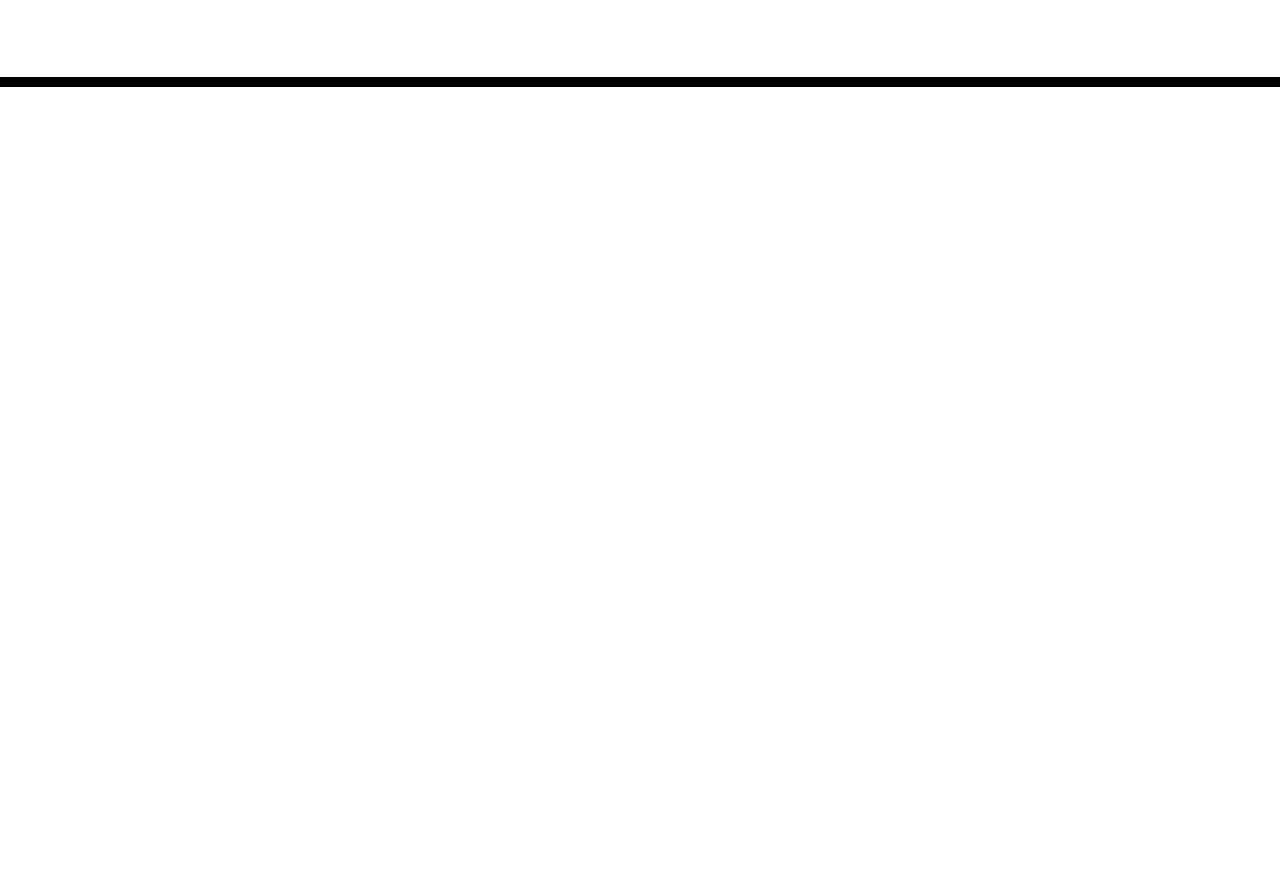
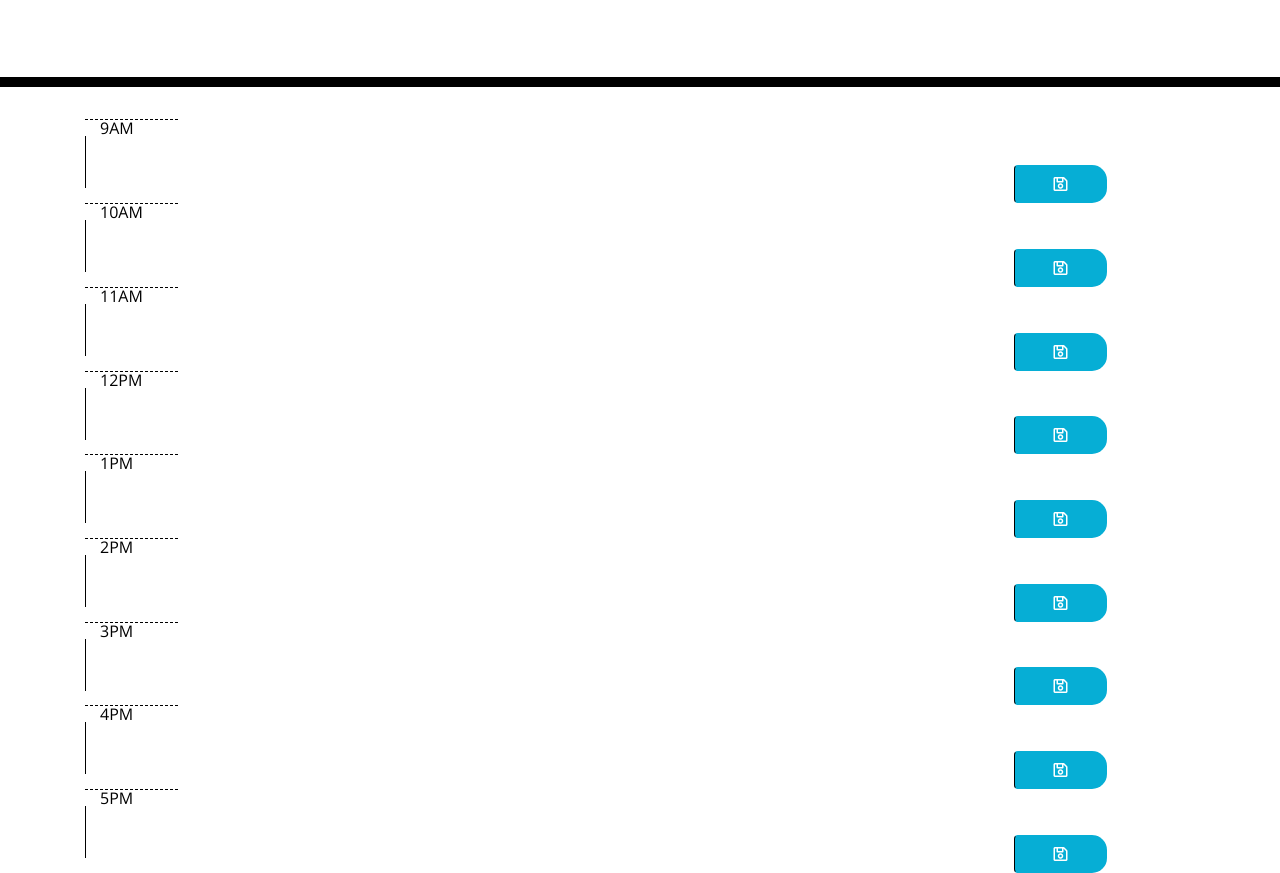
Before and after one commit to Abuzar2210/DayPlanner, a plain HTML site: page index.html in a window 1280 px wide. Shown: the part 181-1054 px from the top of the page. Before the commit the page ends 800 px from the top, so only its background shows below. Drawn offline with nearby package versions, Linux system fonts and the light colour scheme.

Commit message:
added divs, class and ids to hmtl file

```diff
--- a/index.html
+++ b/index.html
@@ -30,9 +30,65 @@
     </header>
     <div class="container">
       <!-- Timeblocks go here -->
+
+        <div id="block9" class="taskblock">
+          <div class="col-md-1 hour">9AM</div>
+          <textarea class="col-md-10 description"></textarea>
+          <button class="col-md-1 btn saveBtn"><i class="far fa-save"></i></button>
+        </div>
+
+        <div id="block10" class="taskblock">
+            <div class="col-md-1 hour">10AM</div>
+            <textarea class="col-md-10 description"></textarea>
+            <button class="col-md-1 btn saveBtn"><i class="far fa-save"></i></button>
+          </div>
+
+          <div id="block11" class="taskblock">
+            <div class="col-md-1 hour">11AM</div>
+            <textarea class="col-md-10 description"></textarea>
+            <button class="col-md-1 btn saveBtn"><i class="far fa-save"></i></button>
+          </div>
+
+          <div id="block12" class="taskblock">
+            <div class="col-md-1 hour">12PM</div>
+            <textarea class="col-md-10 description"></textarea>
+            <button class="col-md-1 btn saveBtn"><i class="far fa-save"></i></button>
+          </div>
+
+          <div id="block13" class="taskblock">
+            <div class="col-md-1 hour">1PM</div>
+            <textarea class="col-md-10 description"></textarea>
+            <button class="col-md-1 btn saveBtn"><i class="far fa-save"></i></button>
+          </div>
+
+          <div id="block14" class="taskblock">
+            <div class="col-md-1 hour">2PM</div>
+            <textarea class="col-md-10 description"></textarea>
+            <button class="col-md-1 btn saveBtn"><i class="far fa-save"></i></button>
+          </div>
+
+          <div id="block15" class="taskblock">
+            <div class="col-md-1 hour">3PM</div>
+            <textarea class="col-md-10 description"></textarea>
+            <button class="col-md-1 btn saveBtn"><i class="far fa-save"></i></button>
+          </div>
+
+          <div id="block16" class="taskblock">
+            <div class="col-md-1 hour">4PM</div>
+            <textarea class="col-md-10 description"></textarea>
+            <button class="col-md-1 btn saveBtn"><i class="far fa-save"></i></button>
+          </div>
+
+          <div id="block17" class="taskblock">
+            <div class="col-md-1 hour">5PM</div>
+            <textarea class="col-md-10 description"></textarea>
+            <button class="col-md-1 btn saveBtn"><i class="far fa-save"></i></button>
+          </div>
+
     </div>
 
     <script src="https://cdnjs.cloudflare.com/ajax/libs/jquery/3.2.1/jquery.min.js"></script>
     <script src="https://cdnjs.cloudflare.com/ajax/libs/moment.js/2.24.0/moment.min.js"></script>
-  </body>
+    <script src="script.js"></script>
+</body>
 </html>
```
